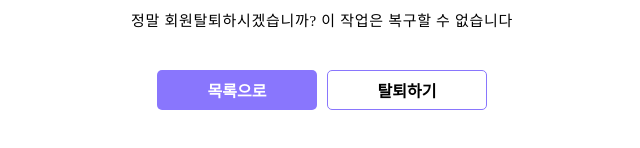
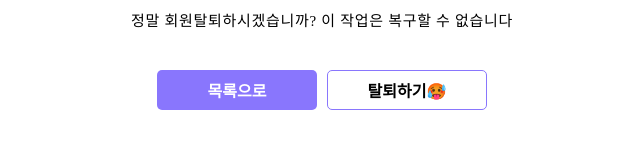
Before and after one commit to fiveIs-project01/LeaseMates, a plain HTML site: page user/profile/delete/delete_account/delete_account.html in a window 1280 px wide. Shown: the part 480-628 px from the top of the page, 318-958 px from the left. Drawn offline with nearby package versions, Linux system fonts and the light colour scheme.

Commit message:
이모지추가

```diff
--- a/user/profile/delete/delete_account/delete_account.html
+++ b/user/profile/delete/delete_account/delete_account.html
@@ -26,7 +26,7 @@
           <p class= "last-chance">정말 회원탈퇴하시겠습니까? 이 작업은 복구할 수 없습니다</p>
           <div class="delete-btn-container">
             <button type="button" class="list-btn">목록으로</button>
-            <button type="button" class="last-btn">탈퇴하기</button>
+            <button type="button" class="last-btn">탈퇴하기🥵</button>
           </div>
         </div>
       </div>
```
